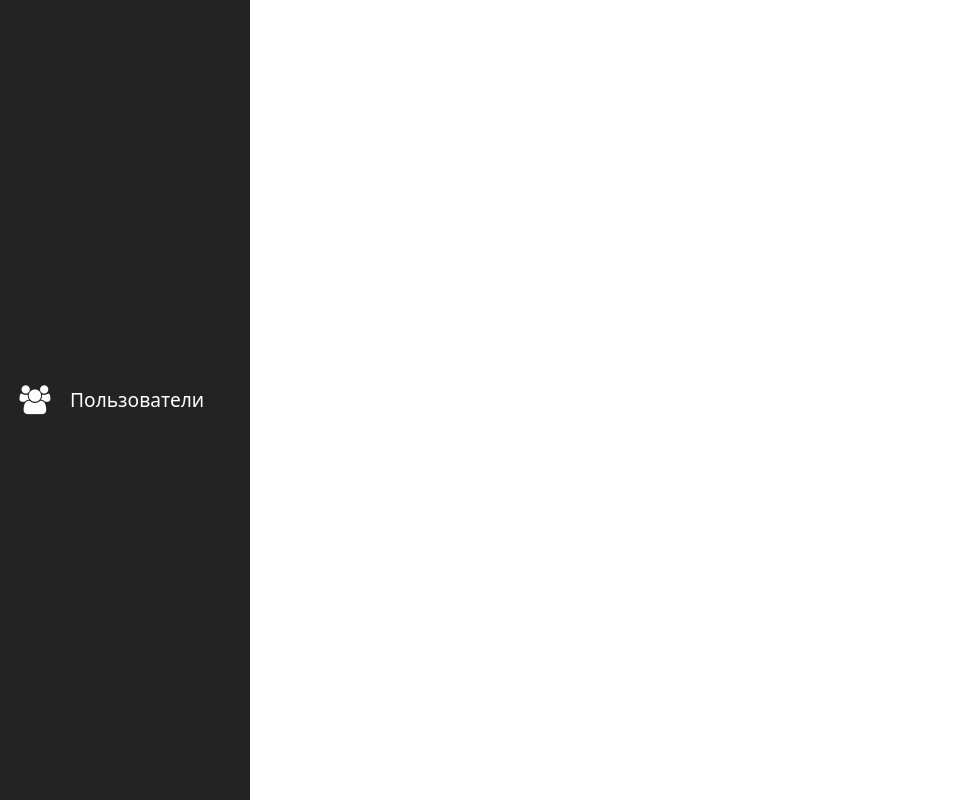
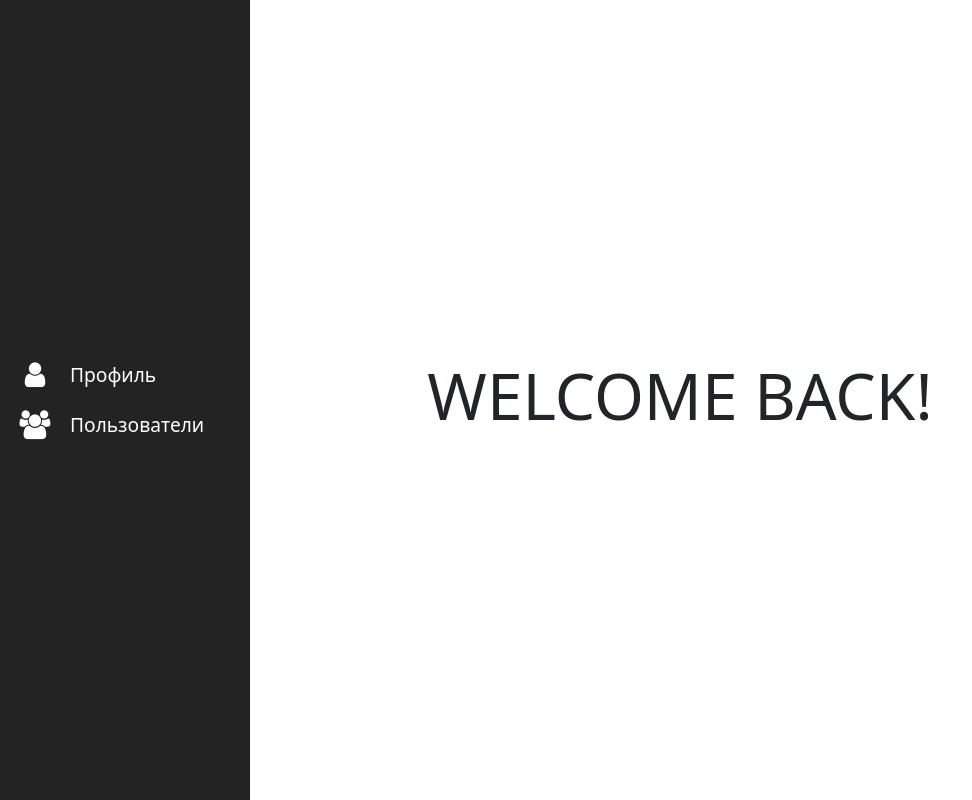
Before and after one commit to Shiroganari/kaigi-admin, an Angular app: page / in a window 1280 px wide. Shown: the whole page, without its empty margins (0-972 px from the left). Built offline with nearby package versions, Linux system fonts and the light colour scheme.

Commit message:
TASK 33 | Create admin homepage

```diff
--- /dev/null
+++ b/src/app/components/home/home.component.html
@@ -0,0 +1,7 @@
+<div class="home w-100 h-100">
+    <div class="container w-100 h-100">
+        <div class="home__inner d-flex flex-row w-100 h-100 justify-content-center align-items-center">
+            <h1 class="home__title">Welcome back!</h1>
+        </div>
+    </div>
+</div>
--- /dev/null
+++ b/src/app/components/home/home.component.sass
@@ -0,0 +1,7 @@
+//-------//
+// .home //
+//-------//
+.home
+    &__title
+        font-size: 4em
+        text-transform: uppercase
--- /dev/null
+++ b/src/app/components/home/home.component.ts
@@ -0,0 +1,15 @@
+import { Component, OnInit } from '@angular/core';
+
+@Component({
+  selector: 'app-home',
+  templateUrl: './home.component.html',
+  styleUrls: ['./home.component.sass']
+})
+export class HomeComponent implements OnInit {
+
+  constructor() { }
+
+  ngOnInit(): void {
+  }
+
+}
--- a/src/app/components/sidebar/sidebar.component.html
+++ b/src/app/components/sidebar/sidebar.component.html
@@ -1,6 +1,12 @@
 <div class="sidebar">
     <nav class="sidebar__nav">
         <ul class="sidebar__list">
+            <div class="sidebar__item">
+                <a class="sidebar__link" routerLink="">
+                    <i class="fa fa-user sidebar__icon"></i>
+                    <span class="sidebar__text">Профиль</span>
+                </a>
+            </div>
             <li class="sidebar__item">
                 <a class="sidebar__link" routerLink="/users" >
                     <i class="fa fa-users sidebar__icon"></i>
--- a/src/styles.sass
+++ b/src/styles.sass
@@ -1,3 +1,7 @@
 /* You can add global styles to this file, and also import other style files */
+html, body
+    width: 100%
+    height: 100%
+
 body
     padding-left: 80px
```
Also changed, not shown: src/app/app.module.ts (+5 -2 lines).
